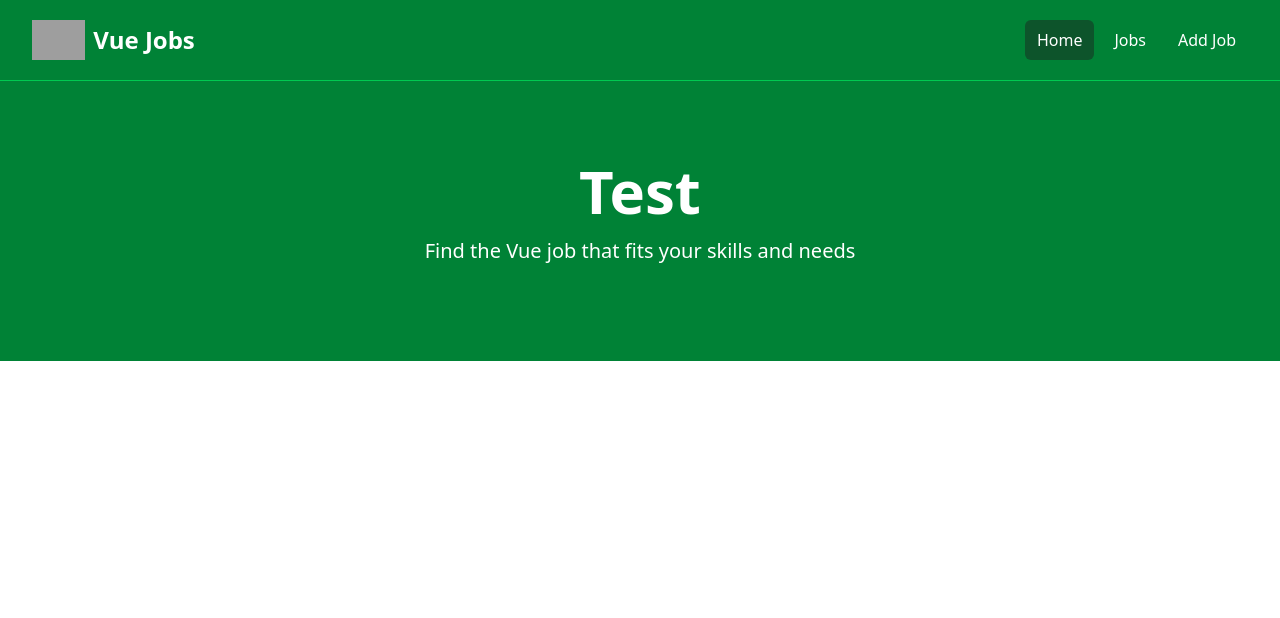
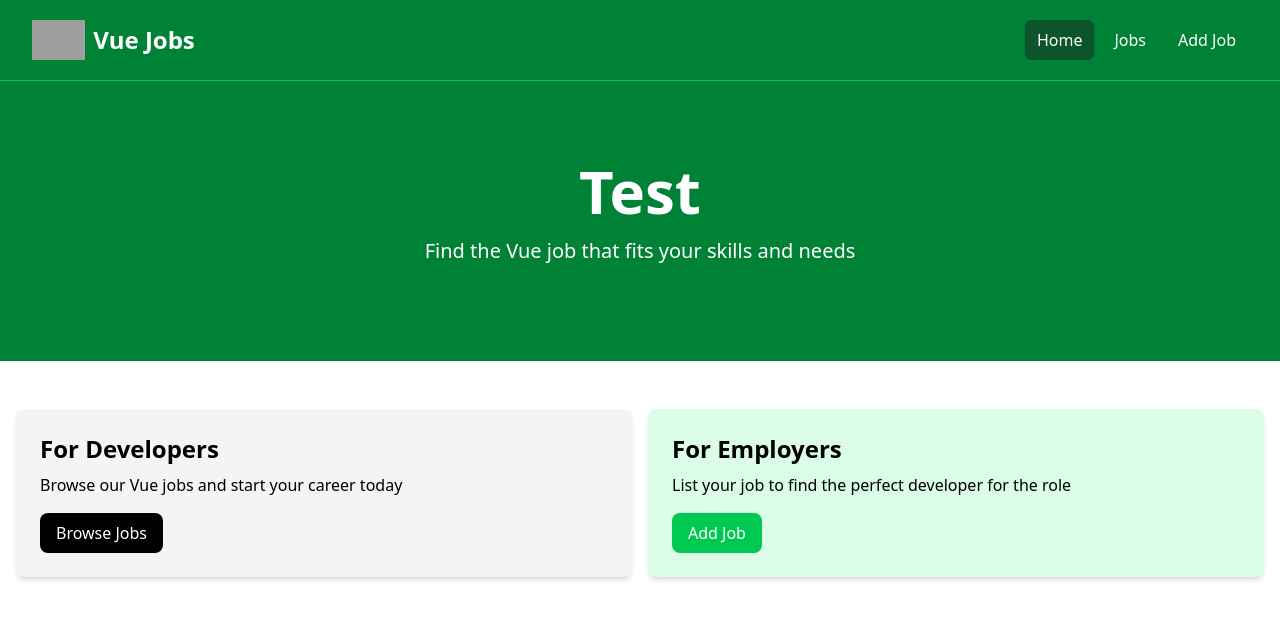
Before and after one commit to sebastianmela/vue-crash-course, a Vue app: page / in a window 1280 px wide. Shown: the top 618 px of the page. Built offline with nearby package versions, Linux system fonts and the light colour scheme; grey boxes are pictures that could not be loaded.

Commit message:
added HomeCards component

```diff
--- a/src/App.vue
+++ b/src/App.vue
@@ -1,8 +1,10 @@
 <script setup>
 import Navbar from "@/components/Navbar.vue";
 import Hero from "@/components/Hero.vue";
+import HomeCards from "@/components/HomeCards.vue";
 </script>
 <template>
 	<Navbar />
 	<Hero title="Test"/>
+	<HomeCards />
 </template>
--- /dev/null
+++ b/src/components/HomeCards.vue
@@ -0,0 +1,34 @@
+<script setup></script>
+
+<template>
+	<section class="py-4">
+		<div class="container-xl lg:container m-auto">
+			<div class="grid grid-cols-1 md:grid-cols-2 gap-4 p-4 rounded-lg">
+				<div class="bg-gray-100 p-6 rounded-lg shadow-md">
+					<h2 class="text-2xl font-bold">For Developers</h2>
+					<p class="mt-2 mb-4">
+						Browse our Vue jobs and start your career today
+					</p>
+					<a
+						href="jobs.html"
+						class="inline-block bg-black text-white rounded-lg px-4 py-2 hover:bg-gray-700"
+					>
+						Browse Jobs
+					</a>
+				</div>
+				<div class="bg-green-100 p-6 rounded-lg shadow-md">
+					<h2 class="text-2xl font-bold">For Employers</h2>
+					<p class="mt-2 mb-4">
+						List your job to find the perfect developer for the role
+					</p>
+					<a
+						href="add-job.html"
+						class="inline-block bg-green-500 text-white rounded-lg px-4 py-2 hover:bg-green-600"
+					>
+						Add Job
+					</a>
+				</div>
+			</div>
+		</div>
+	</section>
+</template>
```
